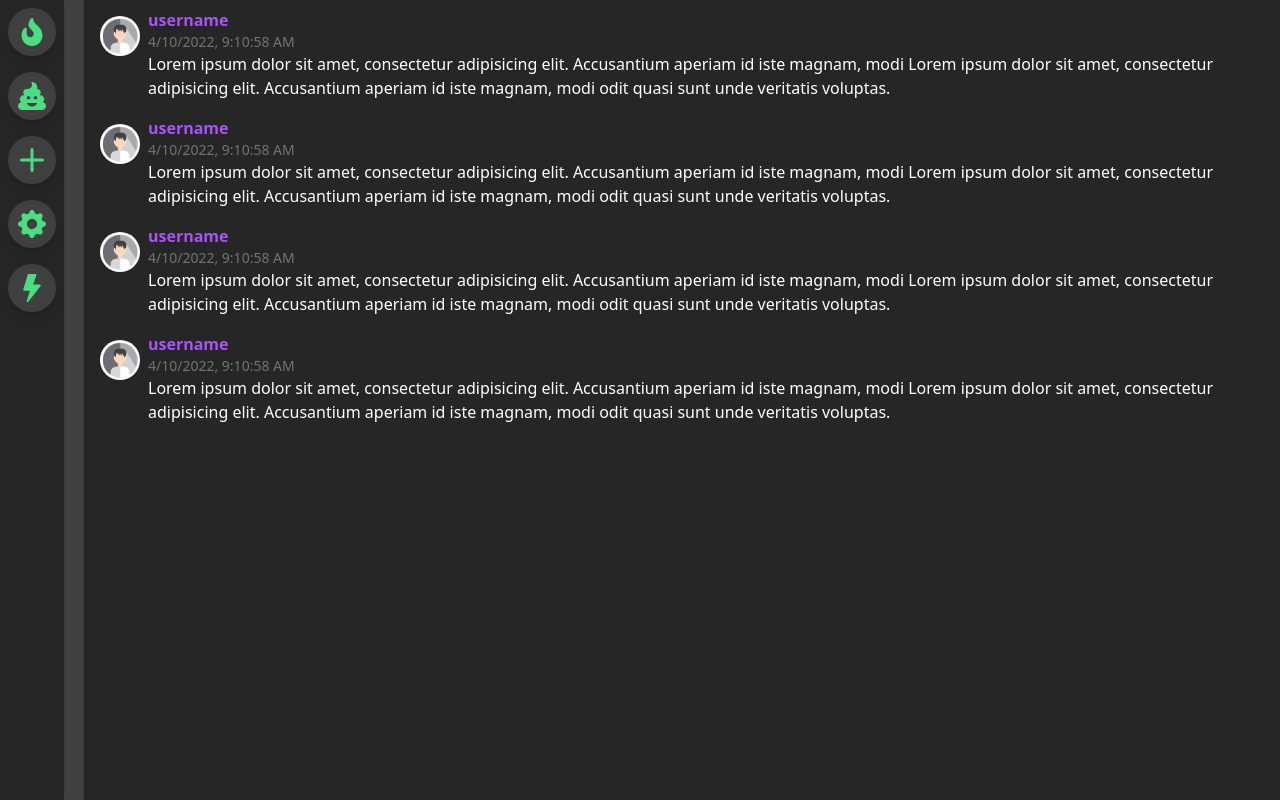
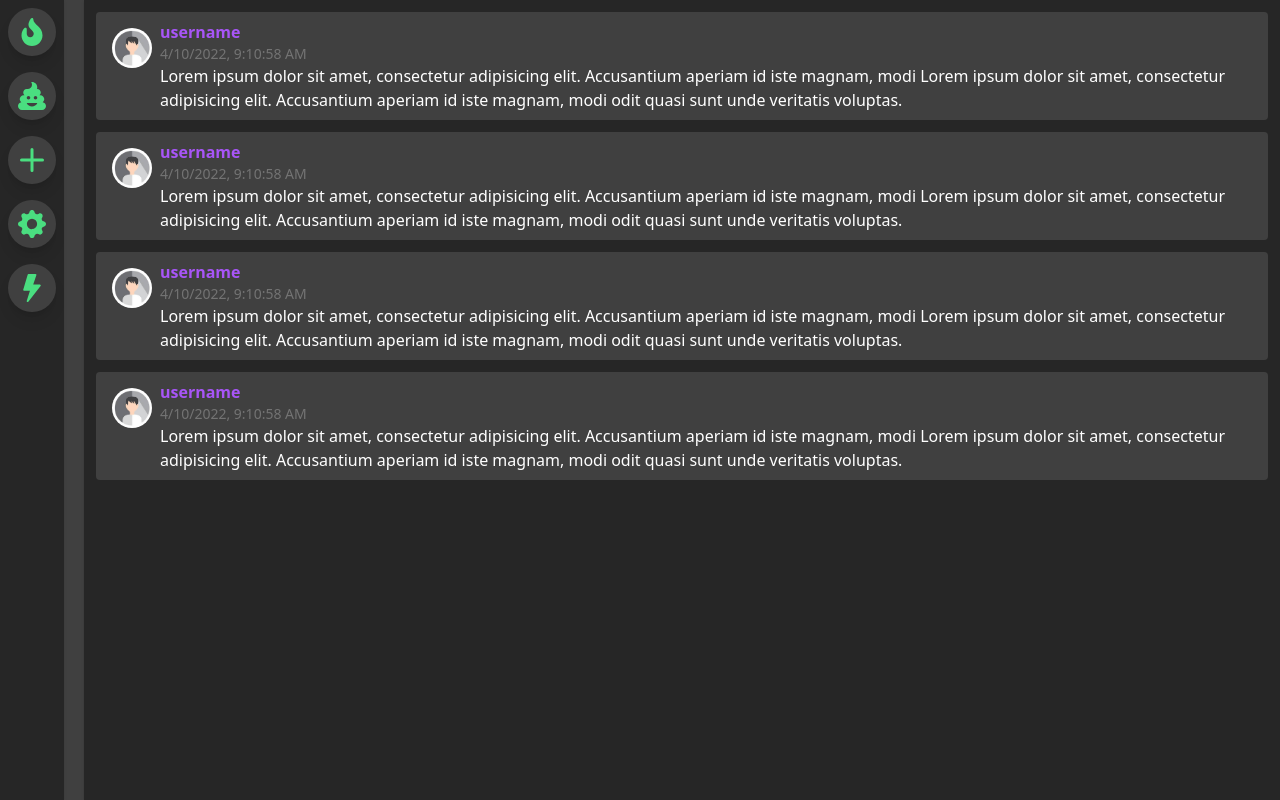
Before and after one commit to devanskeem/tailwindcss-discord-clone, a React (Create React App) app: page / in a window 1280 px wide. Built offline with nearby package versions, Linux system fonts and the light colour scheme.

Commit message:
fixed messages format

```diff
--- a/src/components/Dashboard.js
+++ b/src/components/Dashboard.js
@@ -29,7 +29,7 @@ const Message = ({   time = now,
                      message = "Lorem ipsum dolor sit amet, consectetur adipisicing elit. Accusantium aperiam id iste magnam, modi Lorem ipsum dolor sit amet, consectetur adipisicing elit. Accusantium aperiam id iste magnam, modi odit quasi sunt unde veritatis voluptas."
 }) => {
     return(
-        <div className="justify-center align-middle flex font-sans p-2">
+        <div className="justify-center align-middle bg-gray-700 rounded m-3 flex font-sans p-2">
             <img src={image} className='w-10 h-10 rounded-full m-2'/>
             <div className="flex-auto">
                 <div className='flex flex-wrap'>
```
